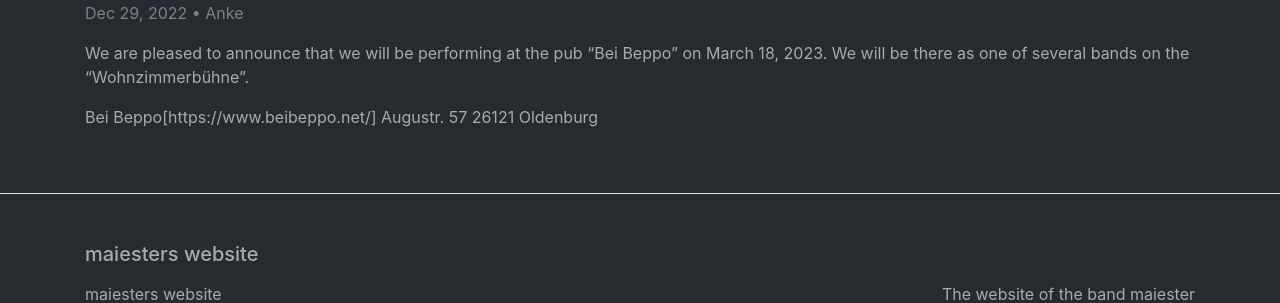
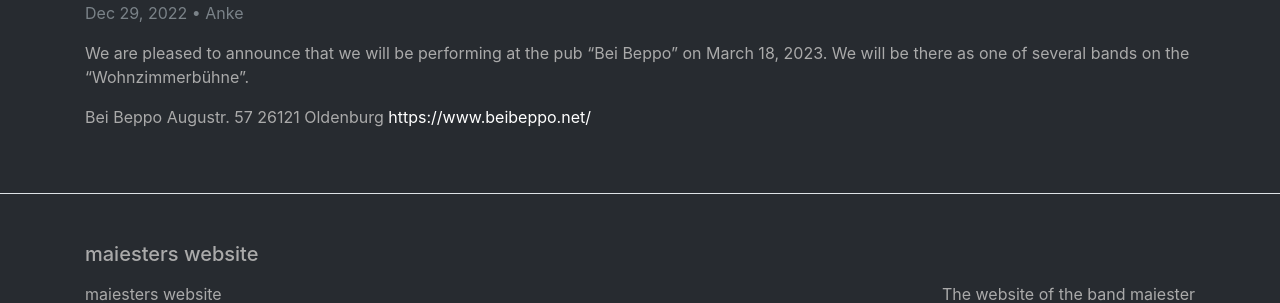
Before and after one commit to maiester/maiester.github.io, a Jekyll site: the page built from _posts/2022-12-29-bepposannounce.md, in a window 1280 px wide. Shown: the part 179-482 px from the top of the page. Built offline with Jekyll 4.4.1, drawn with Linux system fonts in a browser that asks for light colours; some of the changed lines change nothing that is shown.

Commit message:
Update 2022-12-29-bepposannounce.md

```diff
--- a/_posts/2022-12-29-bepposannounce.md
+++ b/_posts/2022-12-29-bepposannounce.md
@@ -7,6 +7,7 @@ author: Anke
 
 We are pleased to announce that we will be performing at the pub "Bei Beppo" on March 18, 2023. We will be there as one of several bands on the "Wohnzimmerbühne".
 
-Bei Beppo[https://www.beibeppo.net/]
+Bei Beppo
 Augustr. 57
 26121 Oldenburg
+<https://www.beibeppo.net/>
```
